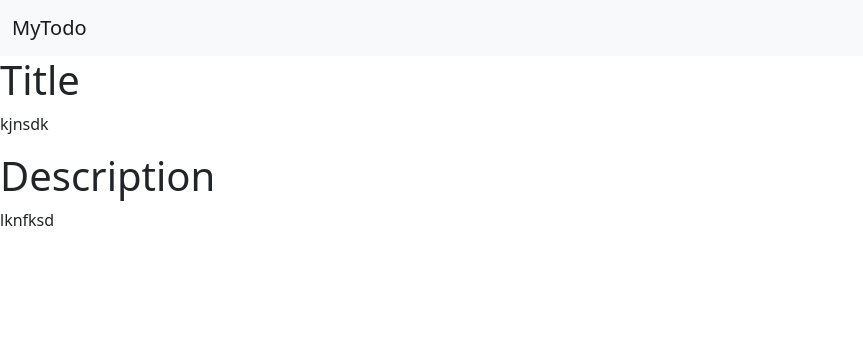
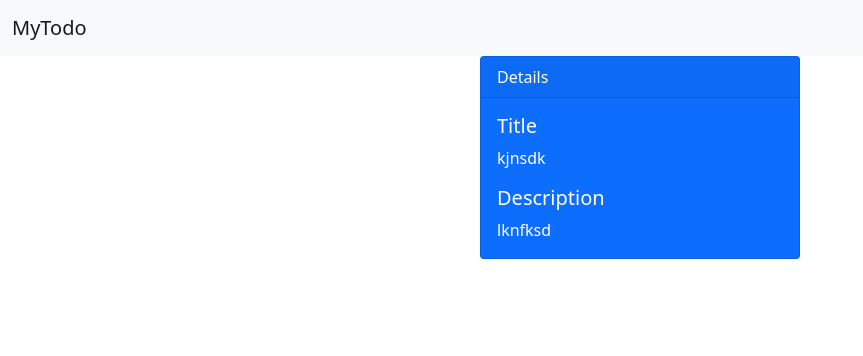
Before and after one commit to ongraphpythondev/Todo_App_FLask, a Flask app: page /view/3 in a window 1280 px wide. Shown: the top 356 px of the page, without its empty margins (0-863 px from the left). Run offline with Flask 2, Linux system fonts and the light colour scheme; data comes from the database, SQL or seed files in the repository; both versions use the stored data as it was after the commit; some libraries are stand-ins or nearby versions.

Commit message:
template update

```diff
--- a/templates/view.html
+++ b/templates/view.html
@@ -2,8 +2,13 @@
 {% block title %}View{% endblock title %}
 {% block content %}
 
-<h1>Title</h1>
-<p>{{todo.title}}</p>
-<h1>Description</h1>
-<p>{{todo.description}}</p>
+<div class="card text-white bg-primary mb-3 mx-auto" style="width: 20rem;">
+    <div class="card-header">Details</div>
+    <div class="card-body">
+        <h5 class="card-title">Title</h5>
+        <p>{{todo.title}}</p>
+        <h5 class="card-title">Description</h5>
+        <p class="card-text">{{todo.description}}</p>
+    </div>
+</div>
 {% endblock content %}
```
Also changed, not shown: templates/index.html (+36 -4 lines), vinay.db.
